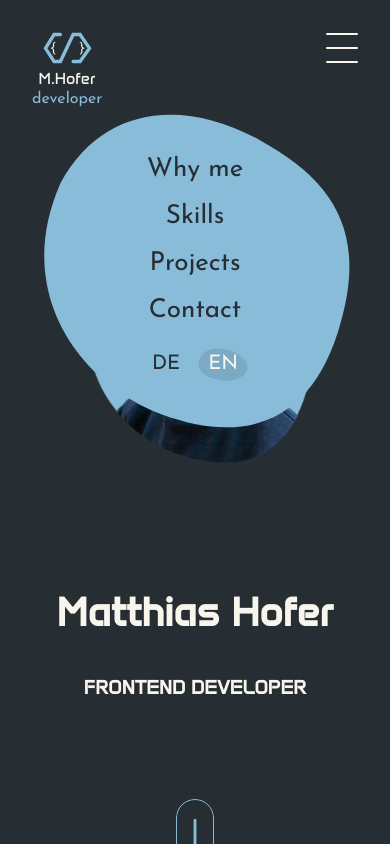
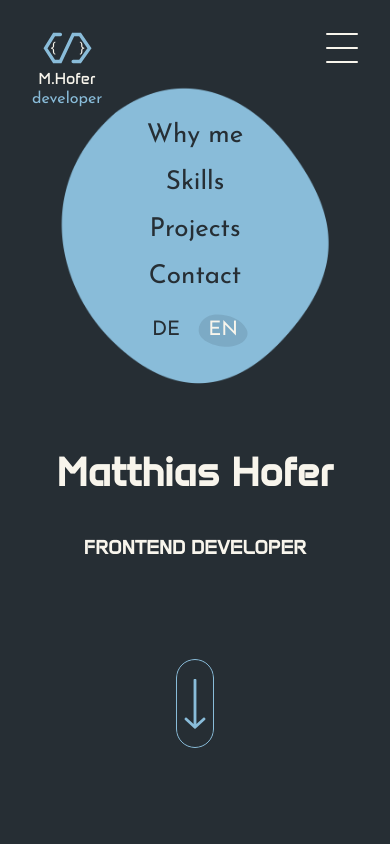
Before and after one commit to matthofer/Portfolio, an Angular app: page / in a window 390 px wide. Both pictures are taken after a click on the picture 342 px from the left and 48 px from the top of the page. Shown: the top 844 px of the page. Built offline with nearby package versions, Linux system fonts and the light colour scheme.

Commit message:
fixed resposiveness of landing page

```diff
--- a/src/app/main-content/landing-page/landing-page.component.html
+++ b/src/app/main-content/landing-page/landing-page.component.html
@@ -7,6 +7,7 @@
     />
     <img class="portrait" src="./assets/img/portrait.png" alt="" />
     <img
+      *ngIf="!menuOpen"
       class="mobile-portrait"
       src="./assets/img/portrait-mobile.png"
       alt=""
@@ -82,7 +83,7 @@
   <span class="blue">developer</span>
 </div>
 <nav class="mobile-nav" *ngIf="menuOpen">
-  <img src="./assets/img/background-objs/bg-shape.svg" alt="" />
+  <img src="./assets/img/background-objs/bg-shape.png" alt="" />
   <div class="nav-content">
     <a (click)="scrollToSection('why-me')">Why me</a>
     <a (click)="scrollToSection('skills')">Skills</a>
--- a/src/app/main-content/landing-page/landing-page.component.scss
+++ b/src/app/main-content/landing-page/landing-page.component.scss
@@ -138,16 +138,16 @@ section {
   color: #262e34;
   > img {
     position: absolute;
-    top: 40%;
+    top: 40vh;
     left: 50%;
-    transform: translate(-50%, -50%) rotate(-25deg);
-    width: clamp(400px, 110vw, 650px);
+    transform: translate(-50%, -50%);
+    width: clamp(280px, 65vw, 520px);
     z-index: 0;
     pointer-events: none;
   }
   .nav-content {
     position: absolute;
-    top: 40%;
+    top: 40vh;
     left: 50%;
     transform: translate(-50%, -50%);
     width: 100%;
@@ -293,11 +293,7 @@ section {
 
 @media (max-width: 470px) {
   .mobile-nav {
-    img {
-      top: 35%;
-    }
     .nav-content {
-      top: 35%;
       gap: 20px;
     }
     a {
@@ -306,13 +302,139 @@ section {
   }
 }
 
-@media (max-width: 390px) {
+@media (max-width: 600px) {
+  section {
+    gap: 0px;
+    margin-top: 40px;
+  }
   .mobile-nav {
     img {
-      top: 32%;
+      top: 31vh;
     }
     .nav-content {
-      top: 32%;
+      top: 31vh;
     }
   }
 }
+
+@media (max-width: 400px) {
+  .mobile-nav {
+    img {
+      top: 28vh;
+    }
+    .nav-content {
+      top: 28vh;
+    }
+  }
+}
+
+@media (max-width: 370px) {
+  section {
+    margin-top: 80px;
+  }
+
+  .mobile-nav {
+    img {
+      top: 25vh;
+    }
+    .nav-content {
+      top: 25vh;
+    }
+  }
+
+  .left-side {
+    .mobile-portrait {
+      width: 260px;
+    }
+  }
+
+  .burger-menu {
+    top: 16px;
+    right: 16px;
+  }
+
+  .mobile-logo-container {
+    top: 16px;
+    left: 16px;
+  }
+}
+
+@media (max-width: 344px) and (max-height: 882px) {
+  .mobile-nav {
+    img {
+      top: 35vh;
+    }
+    .nav-content {
+      top: 35vh;
+    }
+  }
+}
+
+@media (max-width: 375px) and (max-height: 667px) {
+  .mobile-nav {
+    img {
+      top: 50vh;
+    }
+    .nav-content {
+      top: 50vh;
+    }
+  }
+}
+
+@media (max-width: 360px) and (max-height: 740px) {
+  .mobile-nav {
+    img {
+      top: 43vh;
+    }
+    .nav-content {
+      top: 43vh;
+    }
+  }
+}
+
+@media (min-width: 540px) and (max-height: 720px) {
+  section {
+    margin-top: 70px;
+  }
+  .mobile-nav {
+    img {
+      top: 48vh;
+    }
+    .nav-content {
+      top: 48vh;
+    }
+  }
+}
+
+@media (max-height: 1368px) and (min-height: 1024px) {
+  .mobile-nav {
+    img {
+      top: 390px;
+      width: 490px;
+    }
+    a {
+      font-size: 38px;
+    }
+    .nav-content {
+      top: 390px;
+    }
+  }
+}
+
+@media (max-height: 600px) and (max-width: 1024px) {
+  section {
+    margin-top: 40px;
+  }
+  .mobile-nav {
+    img {
+      width: 500px;
+      top: 51vh;
+    }
+    .nav-content {
+      top: 51vh;
+    }
+    a {
+      font-size: 38px;
+    }
+  }
+}
```
Also changed, not shown: src/assets/img/background-objs/bg-shape.png (added).
